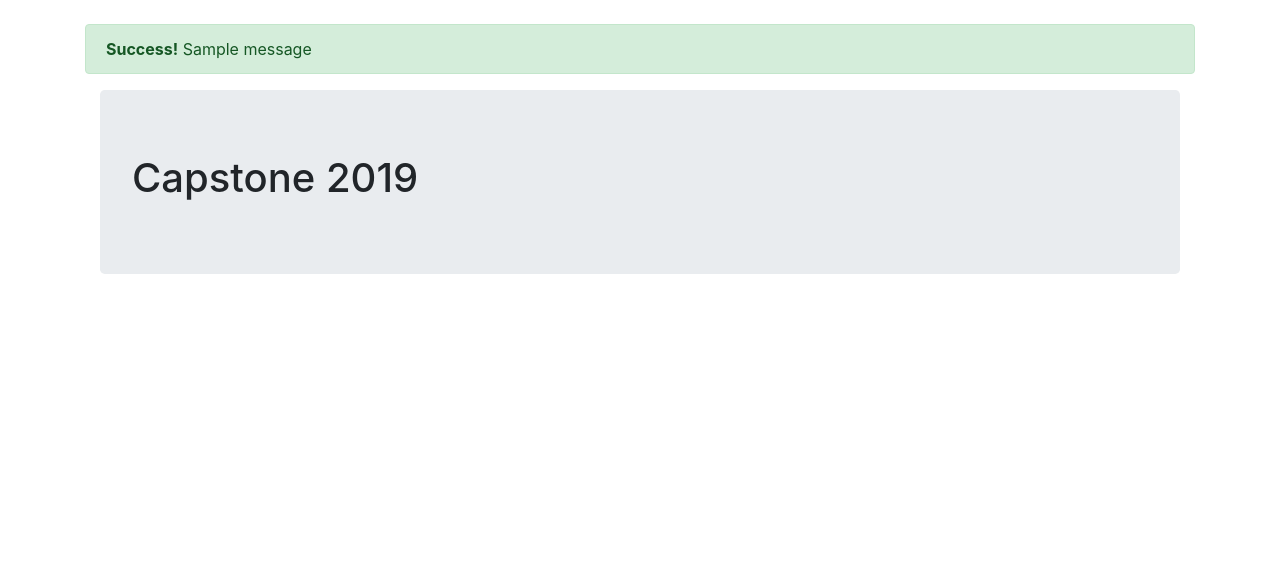
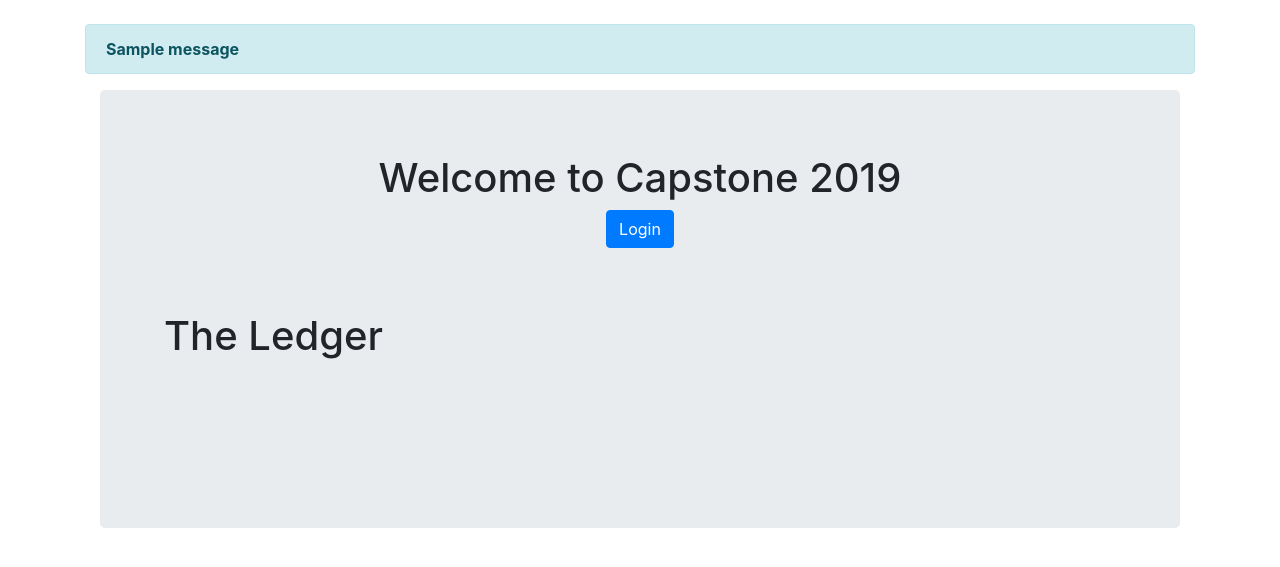
Before and after one commit to Clementef/Capstone2019, a Flask app: template app/Templates/index.html in a window 1280 px wide. Shown: the part 56-623 px from the top of the page. Run offline with Flask 2, Linux system fonts and the light colour scheme; the template is opened without the code that fills it: most values are stand-ins (such as "Sample title", 1, 10 or a date in 2020); one stand-in notice (Sample message) is shown; parts of the project's set-up code (start-up, migrations or seed data) failed here and were passed over; some libraries are stand-ins or nearby versions.

Commit message:
Ledger started

```diff
--- a/app/Templates/base.html
+++ b/app/Templates/base.html
@@ -17,8 +17,8 @@
         {% if messages %}
 
           {% for message in messages %}
-          <div class="alert alert-success">
-            <strong>Success!</strong> {{ message }}
+          <div class="alert alert-info">
+            <strong>{{message}}</strong>
           </div>
           {% endfor %}
 
--- a/app/Templates/index.html
+++ b/app/Templates/index.html
@@ -3,10 +3,22 @@
 {% block body %}
 
 <div class='container'>
-  <div class='jumbotron'>
-    <h1>Capstone 2019</h1>
+  {% if not session %}
+      <div class='jumbotron'>
+        <div class="column">
+          <div class="row justify-content-center">
+            <h1>Welcome to Capstone 2019</h1>
+          </div>
+          <div class="row justify-content-center">
+            <a class="btn btn-primary" role="button" href="/login">Login</a>
+          </div>
+      </div>
+  {% endif %}
+  <div class="jumbotron">
+    <h1>The Ledger</h1>
+    {% for transaction in transactions %}
+    {% endfor %}
   </div>
 </div>
 
-
 {% endblock %}
--- a/app/routes/index.py
+++ b/app/routes/index.py
@@ -3,7 +3,7 @@ from app.routes import app
 from flask import render_template, session, redirect, request
 from requests_oauth2.services import GoogleClient
 from requests_oauth2 import OAuth2BearerToken
-from .Classes import User
+from .Classes import User, Transaction
 
 google_auth = GoogleClient(
     client_id=("570439607080-1jbsss0dpsh9uf2ho0ng4vg999ioq38d"
@@ -16,6 +16,9 @@ google_auth = GoogleClient(
 
 @app.route('/', methods = ['GET', 'POST'])
 def index():
+    for transaction in Transaction.objects[:9]:
+
+
     return render_template('index.html')
 
 @app.route('/login')
```
Also changed, not shown: app/routes/dashboard.py (+54 -13 lines).
